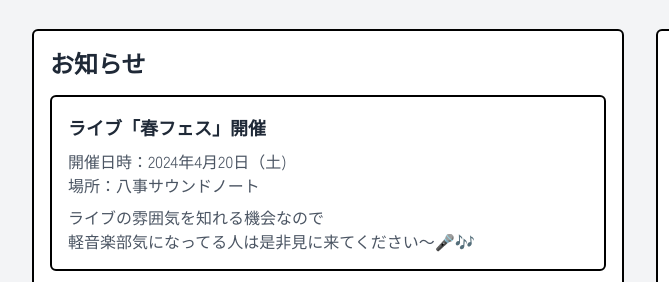
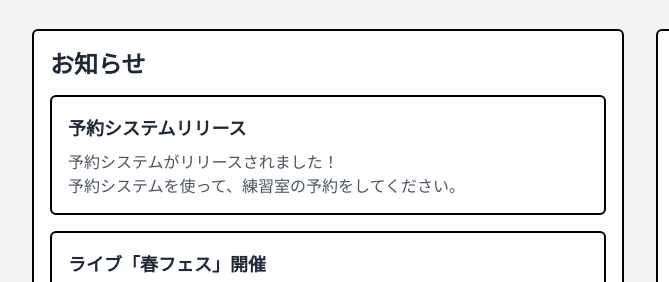
Before and after one commit to calloc134/html_final, a website built with Vite: page index.html in a window 1280 px wide. Shown: the part 207-489 px from the top of the page, 0-669 px from the left. Built offline with nearby package versions, Linux system fonts and the light colour scheme.

Commit message:
予約システム告知追加

```diff
--- a/index.html
+++ b/index.html
@@ -100,6 +100,14 @@
       <div class="grid grid-cols-1 md:grid-cols-2 gap-8">
         <div class="flex flex-col bg-white p-4 rounded-md border-2 border-black gap-4">
           <h2 class="text-2xl font-bold text-gray-800">お知らせ</h2>
+          <div class="flex flex-col gap-2 border-2 border-black p-4 rounded-md">
+            <h3 class="text-lg font-bold text-gray-800">予約システムリリース</h3>
+            <p class="text-gray-600">
+              予約システムがリリースされました！
+              <br />
+              予約システムを使って、練習室の予約をしてください。
+            </p>
+          </div>
           <div class="flex flex-col gap-2 border-2 border-black p-4 rounded-md">
             <h3 class="text-lg font-bold text-gray-800">ライブ「春フェス」開催</h3>
             <p class="text-gray-600">
```
